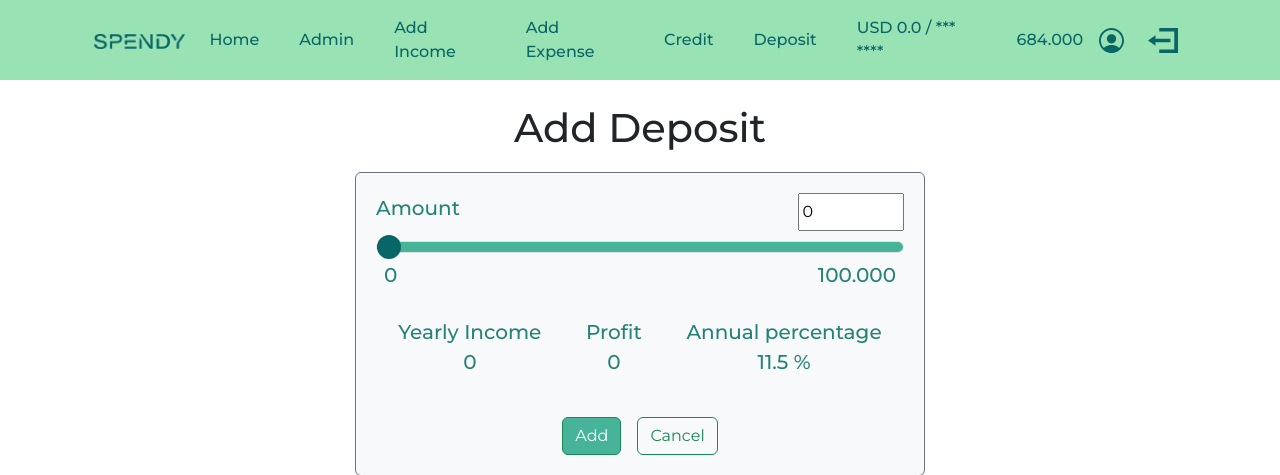
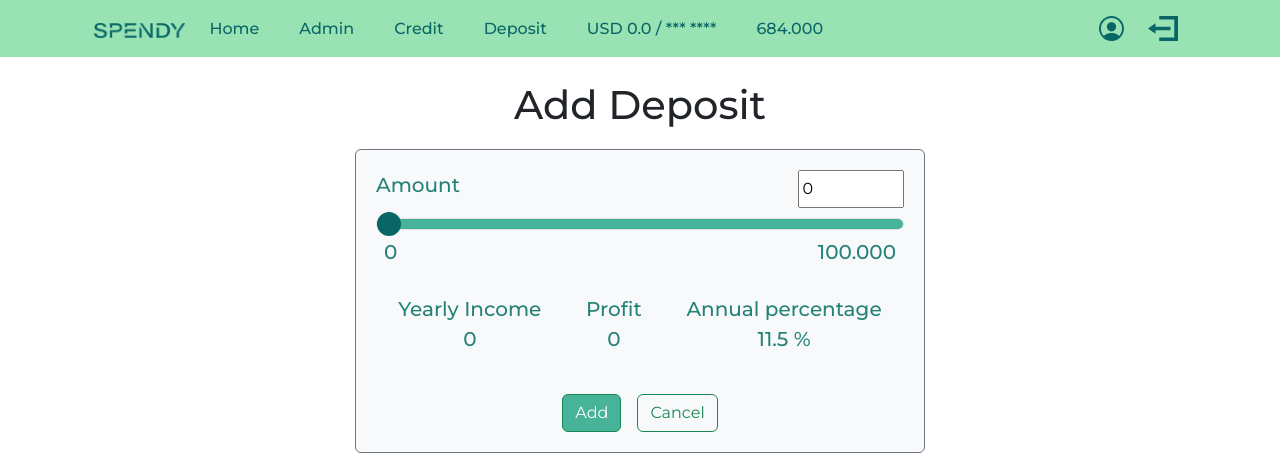
Before and after one commit to sh-andriy/Spendy, a Django app: page /transactions/deposit/ in a window 1280 px wide. Shown: the top 475 px of the page. Run offline with Django 4.2, Linux system fonts and the light colour scheme; a user stored in the database is signed in; data comes from the database, SQL or seed files in the repository; both versions use the stored data as it was after the commit; data that the repository does not hold is empty.

Commit message:
v1.0.0
- release

```diff
--- a/essentials/templates/elements/navigation.html
+++ b/essentials/templates/elements/navigation.html
@@ -40,16 +40,6 @@
             </li>
             {% endif %}
             {% if user.is_authenticated %}
-            <li class="nav-item">
-              <a class="nav-link" href="{% url 'transactions:add_income' %}">
-                Add Income
-              </a>
-            </li>
-            <li class="nav-item">
-              <a class="nav-link" href="{% url 'transactions:add_expense' %}">
-                Add Expense
-              </a>
-            </li>
               <li class="nav-item ">
                 <a class="nav-link" href="{% url 'transactions:credit' %}">
                     Credit
```
Also changed, not shown: db.sqlite3.
